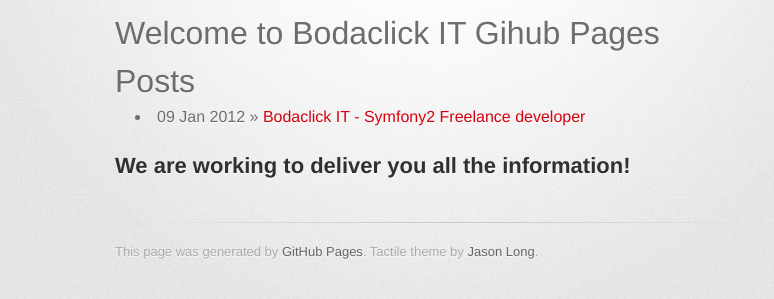
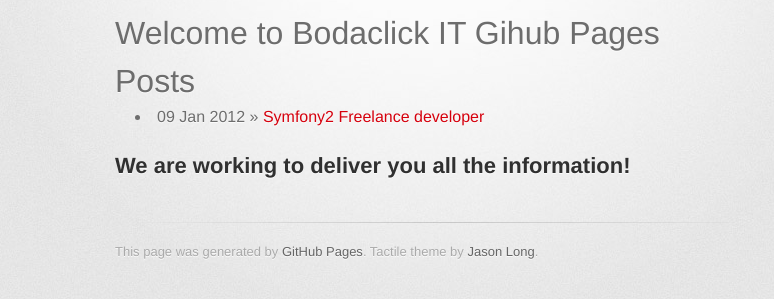
Before and after one commit to Bodaclick/bodaclick.github.com, a Jekyll site: the page built from index.html, in a window 1280 px wide. Shown: the part 262-561 px from the top of the page, without its empty margins (215-989 px from the left). Built offline with Jekyll 4.4.1, drawn with Linux system fonts in a browser that asks for light colours; some web fonts are replaced; Markdown is read by kramdown in place of the engine named in the settings.

Commit message:
Small changes

```diff
--- a/_layouts/default.html
+++ b/_layouts/default.html
@@ -10,7 +10,7 @@
     <!--[if lt IE 9]>
     <script src="//html5shiv.googlecode.com/svn/trunk/html5.js"></script>
     <![endif]-->
-    <title>{{page.title}}</title>
+    <title>Bodaclick It - {{page.title}}</title>
   </head>
 
   <body>
--- a/_posts/2012-01-09-Symfony2-freelance-developer.html
+++ b/_posts/2012-01-09-Symfony2-freelance-developer.html
@@ -1,6 +1,6 @@
 ---
 layout: default
-title: Bodaclick IT - Symfony2 Freelance developer
+title: Symfony2 Freelance developer
 ---
 <h2>Symfony2 Freelance developer (we are hiring!)</h2>
 
```
